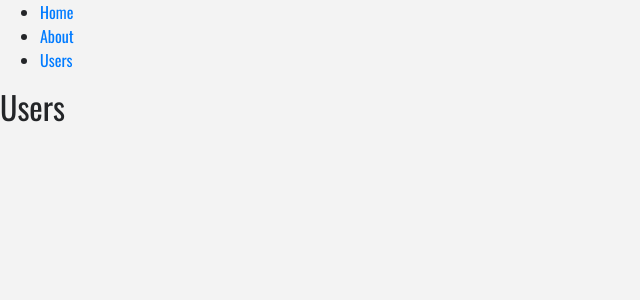
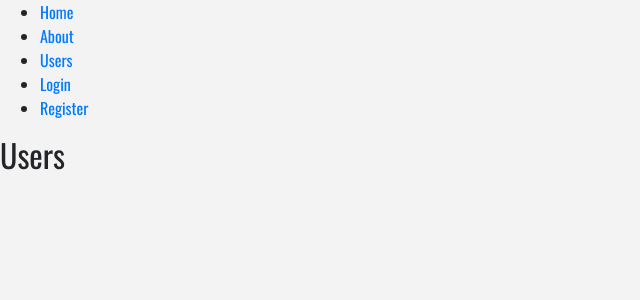
Before and after one commit to ShrutikaSingh/mechanic_web, a React (Create React App) app: page /users in a window 1280 px wide. Shown: the top 300 px of the page, without its empty margins (0-640 px from the left). Built offline with nearby package versions, Linux system fonts and the light colour scheme.

Commit message:
update routed

```diff
--- a/src/router/chck_routes.js
+++ b/src/router/chck_routes.js
@@ -2,7 +2,7 @@ import React,{Component} from 'react';
 import 'bootstrap/dist/css/bootstrap.min.css';//how did this comeß
 import Home from '../components/home';
 import About from '../components/about/about';
-
+import Register from '../components/register';
 import { BrowserRouter as Router, Route, Link } from "react-router-dom";
 
 
@@ -25,12 +25,19 @@ function AppRouter() {
             <li>
               <Link to="/users/">Users</Link>
             </li>
+            <li>
+              <Link to="/login/">Login</Link>
+            </li>
+            <li>
+              <Link to="/register/">Register</Link>
+            </li>
           </ul>
         </nav>
 
         <Route path="/home" component={Home} />
         <Route path="/about/" component={About} />
         <Route path="/users/" component={Users} />
+        <Route path="/register/" component={Register} />
       </div>
     </Router>
   );
```
